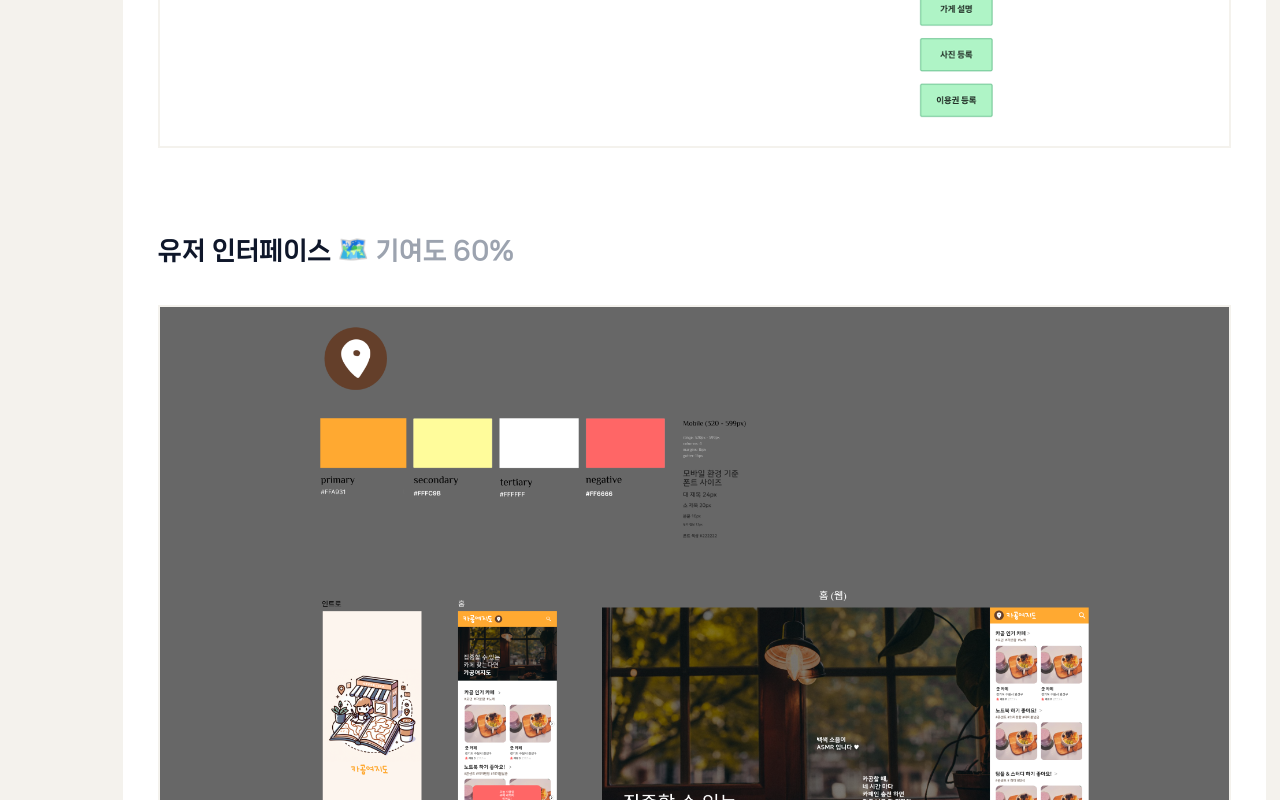
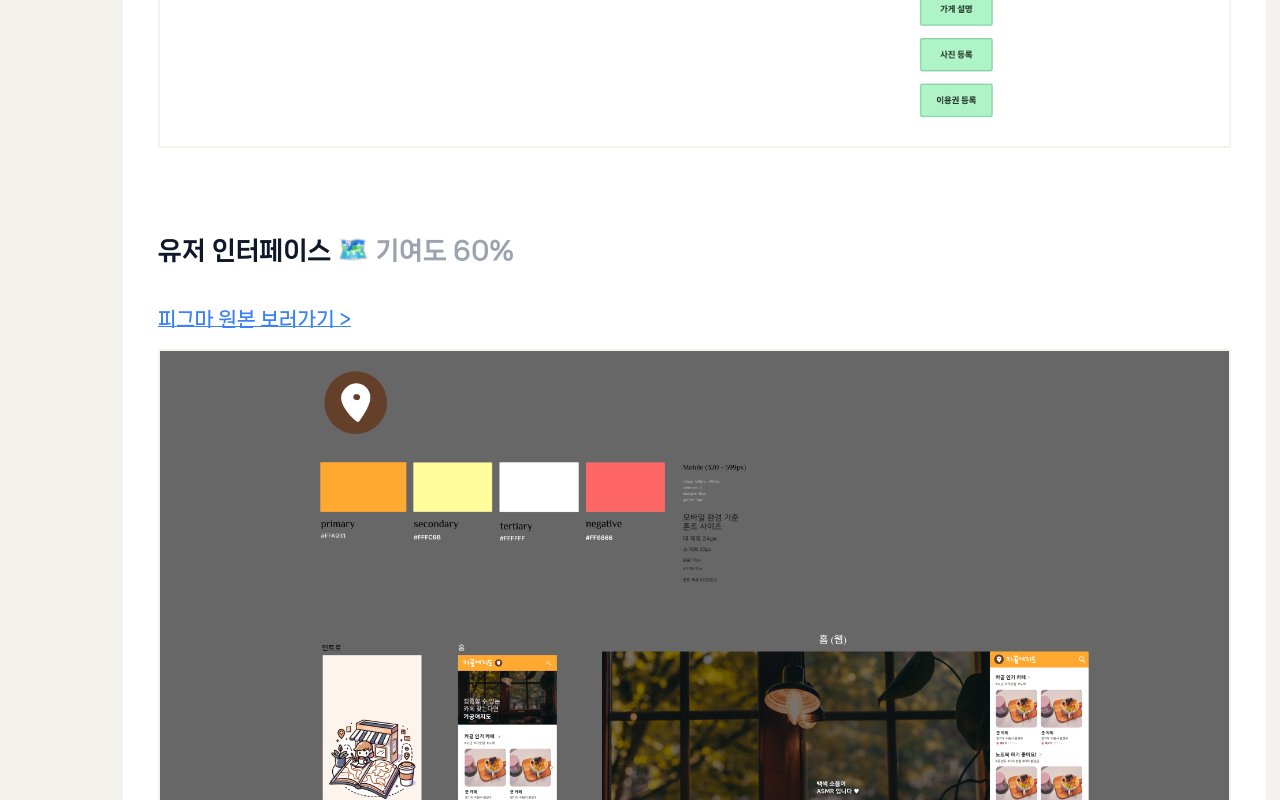
Before and after one commit to loeybho/Newport, a React (Vite) app: page /projects/cagong in a window 1280 px wide. Shown: the part 11200-12000 px from the top of the page. Built offline with nearby package versions, Linux system fonts and the light colour scheme.

Commit message:
Style. 카공 피그마 추가

```diff
--- a/src/pages/projects/Cagong.jsx
+++ b/src/pages/projects/Cagong.jsx
@@ -319,6 +319,17 @@ export default function Cagong() {
               유저 인터페이스 🗺️{" "}
               <span className="text-gray-400">기여도 60%</span>
             </h2>
+
+            <div className="mb-4">
+              <Link
+                to="https://www.figma.com/design/C9163ColKKK0cUBGEFLKHL/%EC%98%A4%EC%A1%B0%EC%82%AC%EB%A7%88?node-id=110-4944&t=jSCYDcx8qFPfjY1G-1"
+                target="_black"
+              >
+                <p className="text-[1.4rem] text-blue-500 underline">
+                  피그마 원본 보러가기 {">"}
+                </p>
+              </Link>
+            </div>
             <img
               src={figma}
               alt="피그마 캡처본"
```
